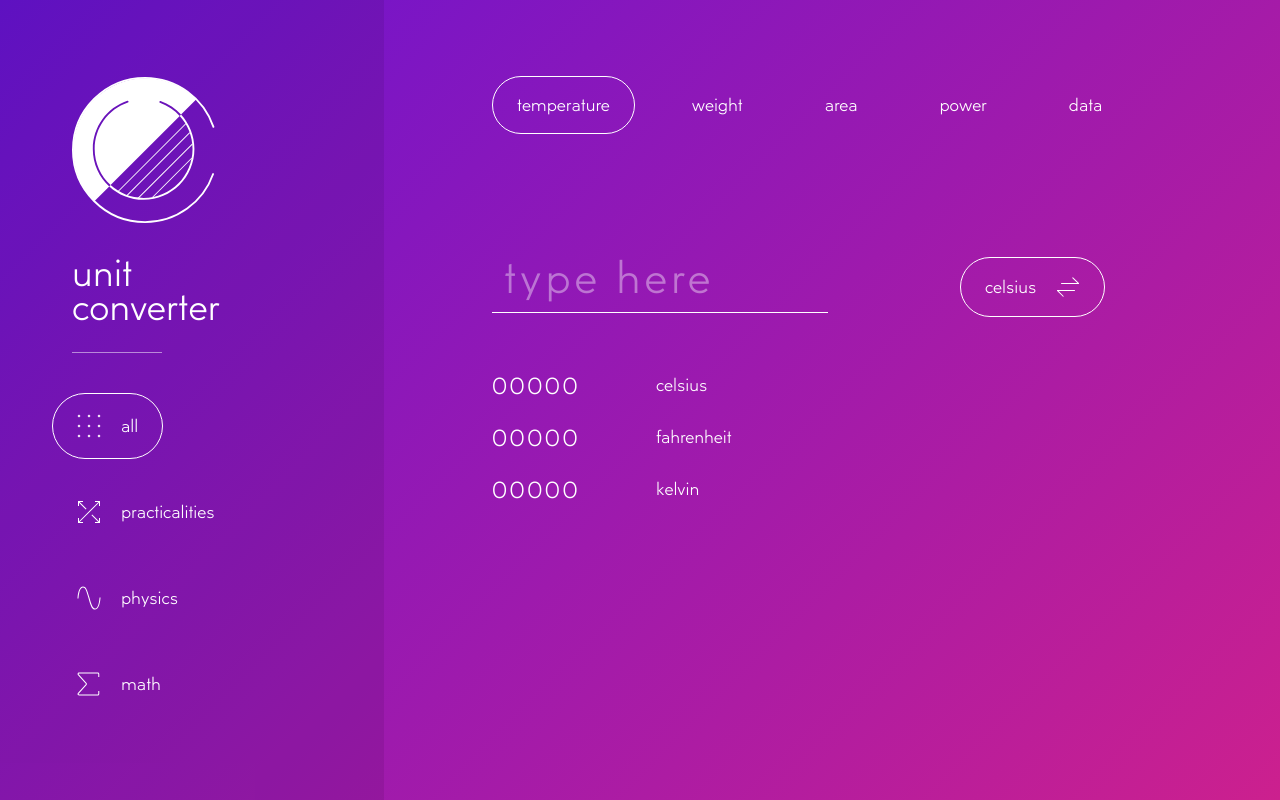
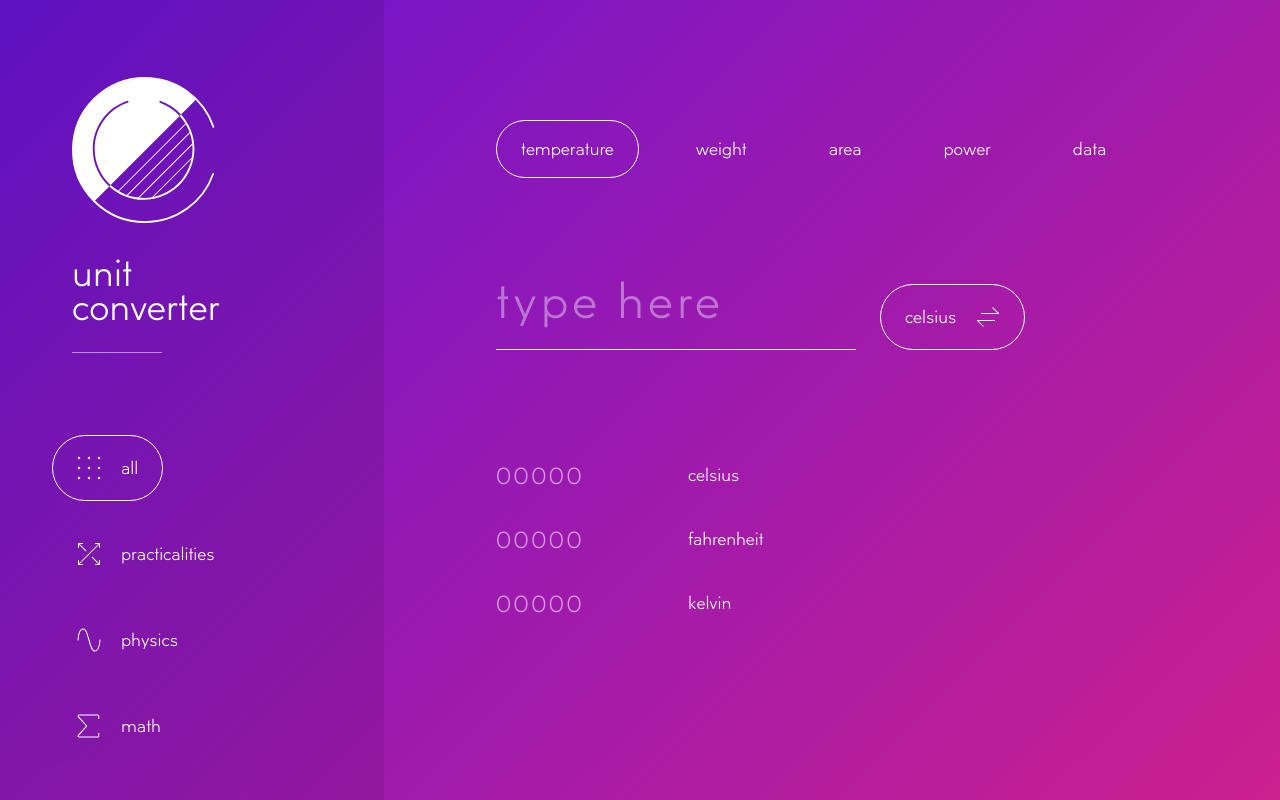
Before and after one commit to pedrohla/Units, a plain HTML site: page Html/unit-conversor.html in a window 1280 px wide. Drawn offline with nearby package versions, Linux system fonts and the light colour scheme.

Commit message:
Minor layout changes

```diff
--- a/Html/resources/css/style.scss
+++ b/Html/resources/css/style.scss
@@ -47,13 +47,13 @@ header .btn {
 	display: none;
 }
 
-.mainWrapper {
+.wrapperCol {
 	display: flex;
 	flex-direction: column;
 	max-width: 100vw; //overflow-y: scroll;
 }
 
-.wrapper,
+.wrapperRow,
 .horizontalScrollWrapper {
 	display: flex;
 	flex-direction: row;
@@ -61,25 +61,29 @@ header .btn {
 	box-sizing: border-box;
 	max-width: 100vw;
 	justify-content: flex-start; //overflow-y: visible;
+	overflow-x: scroll;
+	overflow: -moz-scrollbars-none;
 }
 
-.wrapper {
-	justify-content: center;
-}
-
-.wrapperBlank {
+.wrapperSwitch {
 	display: flex;
 	flex-flow: column;
 	padding: 0;
 	margin: 0;
 }
 
+.wrapperSwitch .wrapperRow {
+	justify-content: center;
+}
+
+/*
 .horizontalScrollWrapper {
 	overflow-x: scroll;
 	overflow: -moz-scrollbars-none;
 }
+*/
 
-.horizontalScrollWrapper > form {
+.wrapperRow > form {
 	display: flex;
 	flex-direction: row;
 }
@@ -165,6 +169,11 @@ input[type=number]::-webkit-outer-spin-button {
 
 .converted:empty:not(:focus):before {
 	content: "00000";
+	color: rgba(255, 255, 255, 0.55);
+}
+
+#unitPicker {
+	align-self: center;
 }
 
 #unitPickerContainer,
@@ -276,15 +285,20 @@ input[type=number]::-webkit-outer-spin-button {
 		flex-flow: row;
 	}
 
-	.wrapperBlank {
+	main.wrapperCol {
+		padding-left: 88px;
+	}
+	.wrapperSwitch {
 		flex-flow: row;
 		align-items: baseline;
 	}
 
-	.wrapper,
-	.horizontalScrollWrapper {
+	.wrapperSwitch .wrapperRow {
 		justify-content: flex-start;
-		padding-left: 108px;
+	}
+
+	.wrapperRow {
+		justify-content: flex-start;
 	}
 
 	#mainMenuContainer {
@@ -297,11 +311,12 @@ input[type=number]::-webkit-outer-spin-button {
 	}
 
 	#unitPicker {
-		height: 60px;
+		//height: 60px;
+		align-self: flex-end;
 	}
 
 	#categoryList {
-		margin: 76px 0 0 0;
+		margin: 120px 0 0 0;
 	}
 
 	#categoryList > label {
@@ -312,24 +327,25 @@ input[type=number]::-webkit-outer-spin-button {
 		display: none;
 	}
 	#mainInput {
-		font-size: 40px;
-		width: 336px;
+		font-size: 44px;
+		width: 360px;
 		text-align: left;
-		margin: 108px 0 0 0;
-		padding: 10px 12px;
+		margin: 74px 0 0 0;
+		padding: 21px 0;
 	}
 
 	#convertedList {
 		//height: 80px;
+		margin: 85px 0 0 0;
 	}
 
 	#convertedList > li {
 		width: auto;
-		margin-right: 64px;
+		margin: 16px 64px 0 0;
 	}
 
 	#convertedList > li > div {
-		width: 140px;
+		width: 168px;
 	}
 
 	.converted {
@@ -342,6 +358,11 @@ input[type=number]::-webkit-outer-spin-button {
 		height: 100vh;
 		background: rgba(0, 0, 0, 0.08);
 	}
+
+	#mainMenu {
+		margin: 80px 0 0 0;
+	}
+
 	#closeMainMenu {
 		display: none;
 	}
--- a/Html/unit-conversor.html
+++ b/Html/unit-conversor.html
@@ -8,8 +8,8 @@
 </head>
 
 <body>
-	<div class="mainWrapper">
-		<div id="mainMenuContainer" class="wrapper">
+	<div class="wrapperCol">
+		<div id="mainMenuContainer" class="wrapperRow">
 			<div>
 				<svg id="appLogo" xmlns="http://www.w3.org/2000/svg" width="160" height="160" viewbox="0 0 160 160">
 				<g fill="none" fill-rule="evenodd" transform="translate(-31 -30)">
@@ -91,9 +91,9 @@
 			</form>
 		</div>
 	</div>
-	<div class="mainWrapper">
+	<main class="wrapperCol">
 		<header>
-			<div class="wrapper">
+			<div class="wrapperRow">
 				<button class="btn btn-ic" onclick="visibilityToggle('mainMenuContainer')">
 					<svg width="24" height="24" viewbox="0 0 24 24">
 						<g fill="#FFF" fill-rule="evenodd">
@@ -106,7 +106,7 @@
 				<h2>unit converter</h2>
 			</div>
 		</header>
-		<div class="horizontalScrollWrapper">
+		<div class="wrapperRow">
 			<form id="categoryList">
 				<input type="radio" name="category" value="" id="catTemp" checked="checked" onclick="changeCategory(this)" />
 				<label class="btn" for="catTemp">temperature</label>
@@ -120,13 +120,12 @@
 				<label class="btn" for="catData">data</label>
 			</form>
 		</div>
-		<div class="wrapperBlank">
-			<div class="wrapper">
+		<div class="wrapperSwitch">
+			<div class="wrapperRow">
 				<form id="mainForm">
 					<input type="number" inputmode="numeric" step="any" placeholder="type here" class="mainInput" id="mainInput" oninput="calculate()"> </form>
 			</div>
-			<div class="wrapper">
-				<div id="unitPicker" class="btn btn-ic-txt" onclick="visibilityToggle('unitPickerContainer')"><span id="unitPickerContent">celsius</span>
+			<div id="unitPicker" class="btn btn-ic-txt" onclick="visibilityToggle('unitPickerContainer')"> <span id="unitPickerContent">celsius</span>
 				<svg width="24" height="24" viewbox="0 0 24 24">
 						<g fill="#FFF" fill-rule="evenodd" transform="matrix(-1 0 0 1 24 2)">
 							<g transform="matrix(-1 0 0 1 19 0)">
@@ -141,8 +140,7 @@
 					</svg>
 			</div>
 		</div>
-		</div>
-		<div class="wrapper">
+		<div class="wrapperRow">
 			<ul id="convertedList">
 				<li>
 					<div class="converted" id="fromCelsius"></div>
@@ -158,7 +156,7 @@
 				</li>
 			</ul>
 		</div>
-		<div id="unitPickerContainer" class="wrapper wrapper-centered">
+		<div id="unitPickerContainer" class="wrapperRow wrapper-centered">
 			<button class="btn btn-ic" id="closeList" onclick="visibilityToggle('unitPickerContainer')">
 					<svg width="24" height="24" viewbox="0 0 24 24">
   <g fill="#FFF" fill-rule="evenodd" transform="translate(0 1)">
@@ -177,7 +175,7 @@
 				<label class="btn" for="toKelvin">kelvin</label>
 			</form>
 		</div>
-	</div>
+	</main>
 	<div class="background"></div>
 </body>
 
```
Also changed, not shown: Html/resources/css/style.css, 1 other file. Lines whose indentation alone changed are shown as unchanged.
